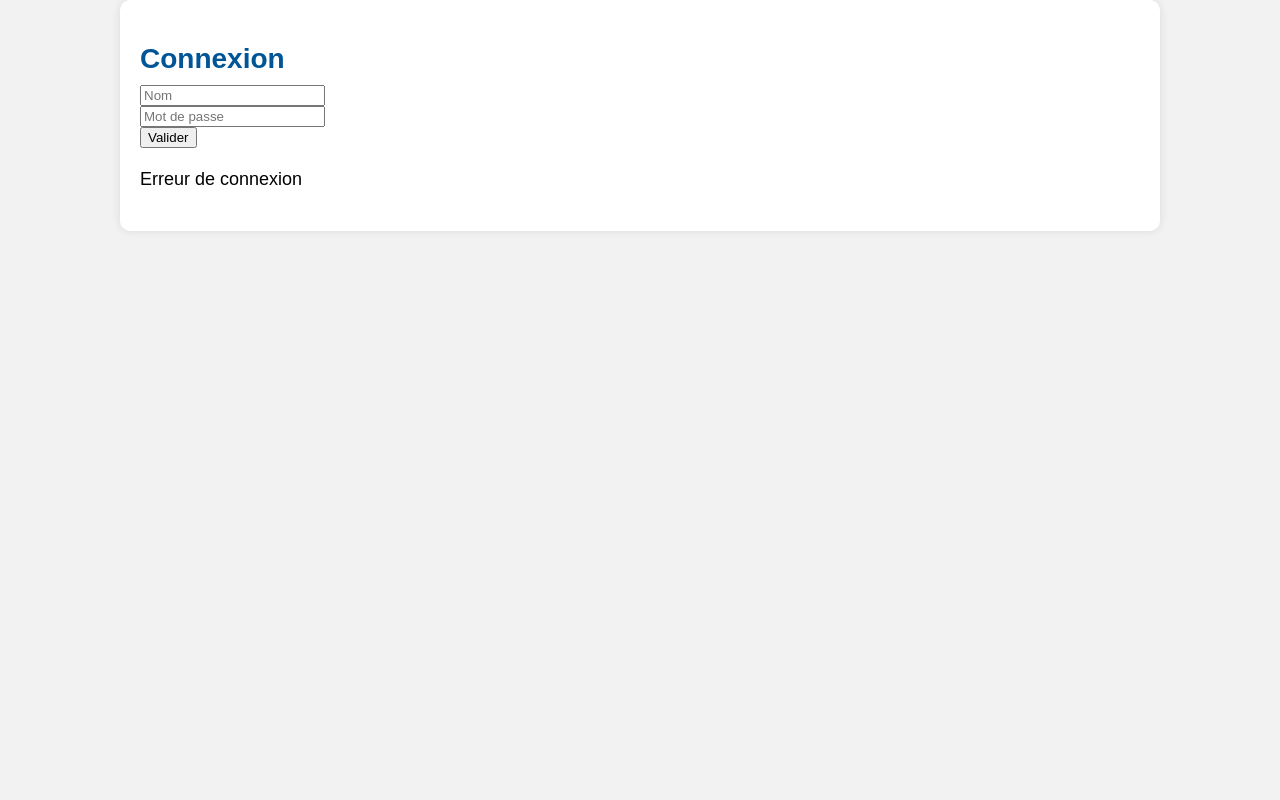
After one commit to quamilou/Projet_BTS1_SPORT, a PHP site: page /testform.html in a window 1280 px wide. The commit adds this page. Run offline with PHP 8.4, Linux system fonts and the light colour scheme.

Commit message:
testform

```diff
--- a/vue/Home.php
+++ b/vue/Home.php
@@ -1,16 +1,16 @@
 <?php
 require "../model/CBDD.php";
+session_start();
 
 if (!isset($_SESSION['user'])) {
     // redirige vers la page connexion
-    header('Location: ../vue/index.html');
+    header('Location: ../vue/testform.html');
     exit;
 }
 
 $utilisateur = $_SESSION['user'];
 
 ?>
-<!DOCTYPE html>
 <html lang="fr">
 <head>
     <meta charset="UTF-8">
--- /dev/null
+++ b/vue/testform.html
@@ -0,0 +1,23 @@
+<html lang="fr">
+    <head>
+        <meta charset="UTF-8">
+        <title>Home</title>
+        <link rel="stylesheet" href="../assert/styleLogin.css">
+    </head>
+    <body>
+        <main>
+        <form class="alllogin" action="../vue/Home.php" method="POST">
+            <h2>Connexion</h2>
+            <div class="login">
+                <input type="text" placeholder="Nom" name="nom">
+            </div>
+            <div class="login"></div>
+                <input type="text" placeholder="Mot de passe" name="mdp">
+            </div>
+            </br>
+                <button type="submit">Valider</button>
+        </form>
+        <p color="red">Erreur de connexion</p>
+        </main>
+    </body>
+</html>
```
